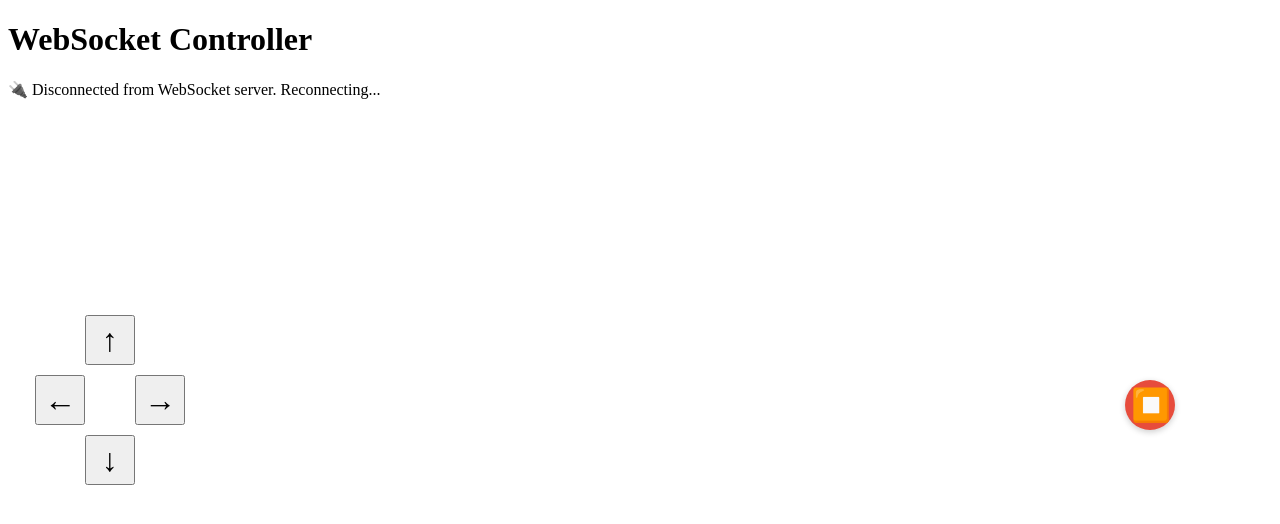
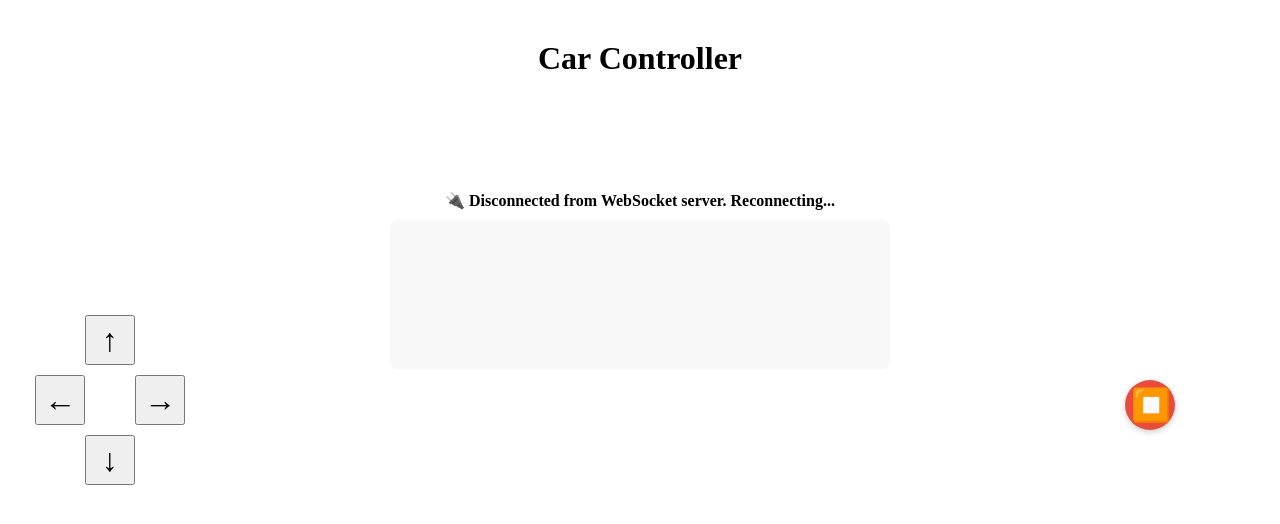
Before and after one commit to Anupamdatta10/arduino-socket, a website: page public/controller.html in a window 1280 px wide. Drawn offline with Linux system fonts and the light colour scheme.

Commit message:
fix code

```diff
--- a/public/controller.html
+++ b/public/controller.html
@@ -2,7 +2,14 @@
 <html>
 <head>
   <title>Controller</title>
+  <meta name="viewport" content="width=device-width, initial-scale=1.0, maximum-scale=1.0, user-scalable=no">
+  <meta charset="UTF-8">
   <style>
+    html, body {
+      touch-action: manipulation; /* disables double-tap zoom */
+      -ms-touch-action: manipulation; /* for older Microsoft browsers */
+    }
+
     .controller-arrows {
       display: flex;
       flex-direction: column;
@@ -50,10 +57,47 @@
     .stop-btn:hover {
       background: #c0392b;
     }
+    /* Center heading, status, and log */
+    h1 {
+      text-align: center;
+      margin-top: 40px;
+    }
+    .center-info {
+      display: flex;
+      flex-direction: column;
+      align-items: center;
+      justify-content: flex-start;
+      position: absolute;
+      left: 50%;
+      top: 30%;
+      transform: translate(-50%, -50%);
+      width: 60%;
+      min-width: 300px;
+      max-width: 500px;
+    }
+    #status {
+      text-align: center;
+      margin: 80px 0 0 0;
+      word-break: break-all;
+      font-weight: bold;
+    }
+    #log {
+      text-align: center;
+      margin: 10px 0 0 0;
+      word-break: break-all;
+      height: 150px;           /* Fixed height for log area */
+      max-height: 150px;
+      overflow-y: auto;        /* Scroll if more logs */
+      width: 100%;
+      background: #f8f8f8;
+      border-radius: 8px;
+      padding: 8px 0;
+      box-sizing: border-box;
+    }
   </style>
 </head>
 <body>
-  <h1>WebSocket Controller</h1>
+  <h1>Car Controller</h1>
   <div class="controller-arrows">
     <div class="arrow-row">
       <button class="arrow-btn" onclick="sendData('forward')">&#8593;</button>
@@ -72,8 +116,11 @@
     <button class="arrow-btn stop-btn" onclick="sendData('stop')">⏹️</button>
   </div>
 
-  <p id="status">Connecting...</p>
-  <p id="log"></p>
+  <!-- Centered status and log -->
+  <div class="center-info">
+    <p id="status">Connecting...</p>
+    <p id="log"></p>
+  </div>
 
   <script>
     // Use wss:// because Render uses HTTPS
@@ -82,10 +129,8 @@
     const logEl = document.getElementById("log");
 
     function connectWebSocket() {
-      socket = new WebSocket("wss://arduino-socket.onrender.com");
-      //socket = new WebSocket("ws://localhost:3000");
-
-      //test locally with ws://localhost:3000
+      //socket = new WebSocket("wss://arduino-socket.onrender.com");
+      socket = new WebSocket("ws://localhost:3000");
 
       socket.onopen = () => {
         statusEl.textContent = "✅ Connected to WebSocket server";
@@ -93,7 +138,13 @@
 
       socket.onmessage = (event) => {
         const message = event.data;
-        logEl.innerHTML += `<br>📨 ${message}`;
+        const now = new Date();
+        const time = now.toLocaleTimeString();
+        // Maintain only last 5 logs with timestamp
+        let logs = logEl.innerHTML.split('<br>').filter(line => line.trim() !== "");
+        logs.push(`[${time}] 📨 ${message}`);
+        if (logs.length > 5) logs = logs.slice(logs.length - 5);
+        logEl.innerHTML = logs.join('<br>');
       };
 
       socket.onclose = () => {
```
